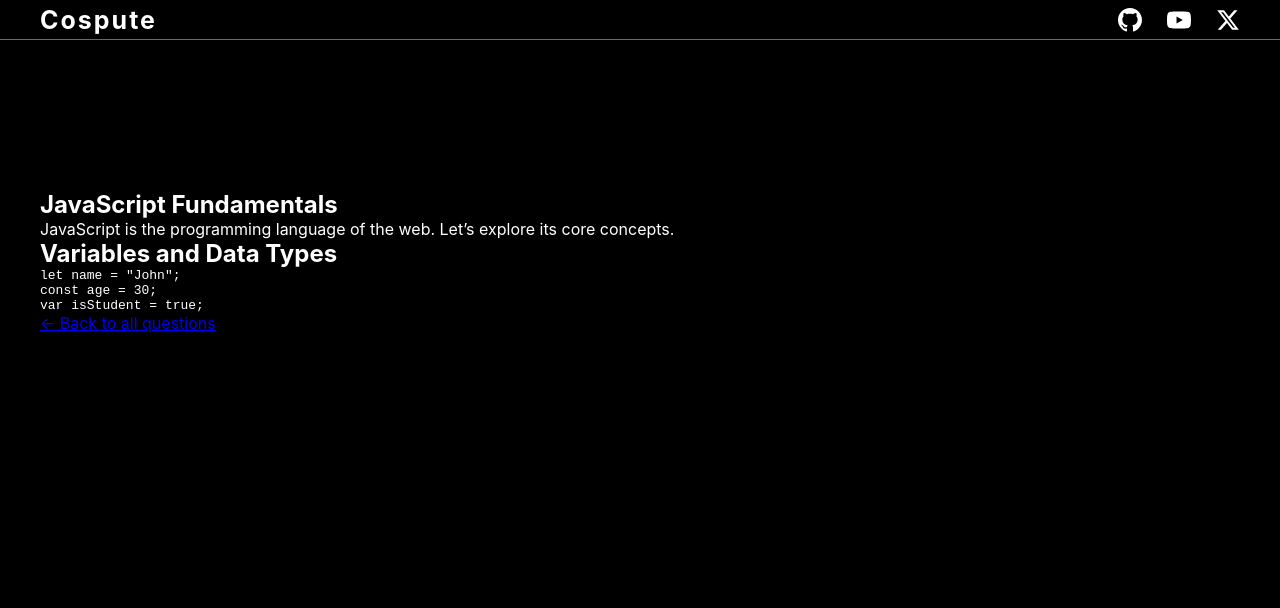
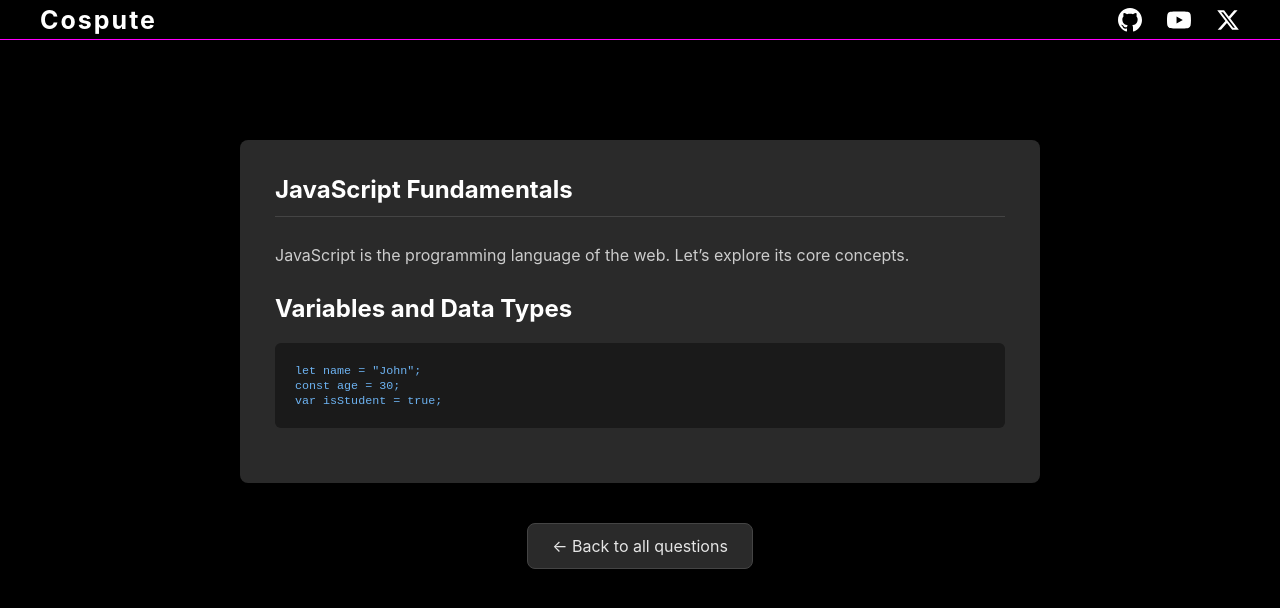
Before and after one commit to cospute/cospute.github.io, a Jekyll site: the page built from _q/javascript-basics.md, in a window 1280 px wide. Shown: the top 608 px of the page. Built offline with Jekyll 4.4.1, drawn with Linux system fonts in a browser that asks for light colours.

Commit message:
Update style.css

```diff
--- a/assets/css/style.css
+++ b/assets/css/style.css
@@ -174,10 +174,6 @@ nav a:hover {
     padding: 40px 20px;
 }
 
-.post-page-container {
-    padding-top: 150px;
-}
-
 .container {
     max-width: 1200px;
     margin: 0 auto;
@@ -329,21 +325,130 @@ nav a:hover {
     margin-bottom: 8px;
 }
 
+/* Post page specific styles */
+.post-page-container {
+    padding-top: 100px;
+    max-width: 800px;
+    margin: 0 auto;
+}
+
+.post-content {
+    background: #2a2a2a;
+    padding: 35px;
+    border-radius: 8px;
+    margin-bottom: 30px;
+}
+
+.post-content h1 {
+    margin-bottom: 25px;
+    padding-bottom: 12px;
+    border-bottom: 1px solid #444;
+}
+
+.post-content h2 {
+    margin: 25px 0 15px 0;
+}
+
+.post-content h3 {
+    margin: 20px 0 10px 0;
+}
+
+.post-content p {
+    color: #ccc;
+    margin-bottom: 15px;
+    line-height: 1.7;
+}
+
+.post-content a {
+    color: #6db3f2;
+    text-decoration: none;
+}
+
+.post-content a:hover {
+    text-decoration: underline;
+}
+
+.post-content code {
+    background: #1a1a1a;
+    color: #6db3f2;
+    padding: 3px 8px;
+    border-radius: 4px;
+    font-size: 0.9em;
+}
+
+.post-content pre {
+    background: #1a1a1a;
+    padding: 20px;
+    border-radius: 6px;
+    overflow-x: auto;
+    margin: 20px 0;
+}
+
+.post-content pre code {
+    padding: 0;
+    background: transparent;
+}
+
+.post-content blockquote {
+    border-left: 3px solid #444;
+    padding-left: 20px;
+    margin: 20px 0;
+    color: #999;
+    font-style: italic;
+}
+
+.post-content ul, .post-content ol {
+    margin-bottom: 15px;
+    padding-left: 30px;
+    color: #ccc;
+}
+
+.post-content li {
+    margin-bottom: 8px;
+}
+
+.back-to-grid {
+    text-align: center;
+    margin: 40px 0;
+}
+
+.back-button {
+    display: inline-block;
+    padding: 12px 24px;
+    background: #2a2a2a;
+    color: #e5e5e5;
+    text-decoration: none;
+    border-radius: 8px;
+    transition: all 0.3s ease;
+    border: 1px solid #444;
+}
+
+.back-button:hover {
+    background: #333;
+    color: #fff;
+    transform: translateY(-2px);
+    box-shadow: 0 4px 8px rgba(0,0,0,0.3);
+}
+
 /* Scrollbar */
-.modal-content::-webkit-scrollbar {
+.modal-content::-webkit-scrollbar,
+.post-content::-webkit-scrollbar {
     width: 8px;
 }
 
-.modal-content::-webkit-scrollbar-track {
+.modal-content::-webkit-scrollbar-track,
+.post-content::-webkit-scrollbar-track {
     background: #1a1a1a;
 }
 
-.modal-content::-webkit-scrollbar-thumb {
+.modal-content::-webkit-scrollbar-thumb,
+.post-content::-webkit-scrollbar-thumb {
     background: #444;
     border-radius: 4px;
 }
 
-.modal-content::-webkit-scrollbar-thumb:hover {
+.modal-content::-webkit-scrollbar-thumb:hover,
+.post-content::-webkit-scrollbar-thumb:hover {
     background: #555;
 }
 
@@ -396,6 +501,16 @@ nav a:hover {
         margin: 10% auto;
         padding: 25px;
     }
+
+    .post-page-container {
+        padding-top: 60px;
+        padding-left: 20px;
+        padding-right: 20px;
+    }
+
+    .post-content {
+        padding: 25px;
+    }
 }
 
 @media (max-width: 480px) {
@@ -436,4 +551,19 @@ nav a:hover {
     .cards-grid {
         grid-template-columns: 1fr;
     }
+
+    .post-page-container {
+        padding-top: 50px;
+        padding-left: 15px;
+        padding-right: 15px;
+    }
+
+    .post-content {
+        padding: 20px;
+    }
+
+    .back-button {
+        padding: 10px 20px;
+        font-size: 14px;
+    }
 }
```
